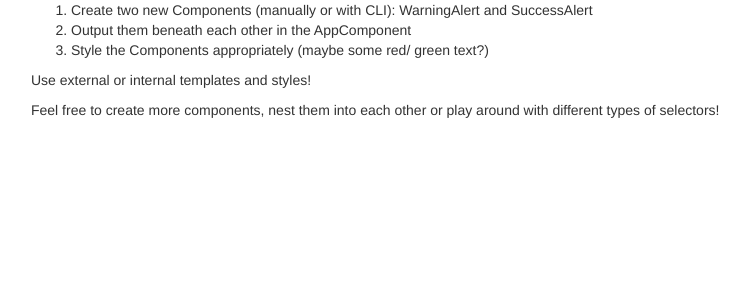
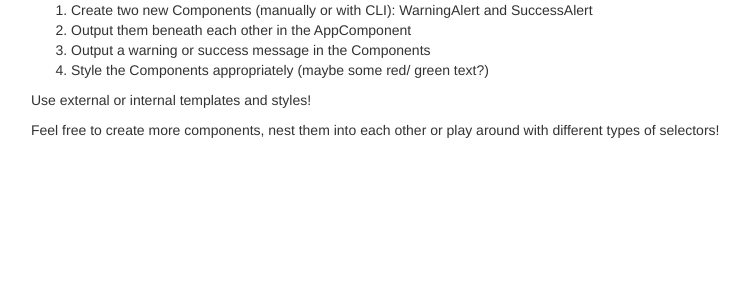
Before and after one commit to Gmishra2000/AngularLearningChallenge, an Angular app: page / in a window 1280 px wide. Shown: the top 300 px of the page, without its empty margins (39-789 px from the left). Built offline with nearby package versions, Linux system fonts and the light colour scheme.

Commit message:
change revoked

```diff
--- a/src/app/app.component.html
+++ b/src/app/app.component.html
@@ -4,7 +4,7 @@
       <ol>
         <li>Create two new Components (manually or with CLI): WarningAlert and SuccessAlert</li>
         <li>Output them beneath each other in the AppComponent</li>
-
+        <li>Output a warning or success message in the Components</li>
         <li>Style the Components appropriately (maybe some red/ green text?)</li>
       </ol>
       <p>Use external or internal templates and styles!</p>
```
